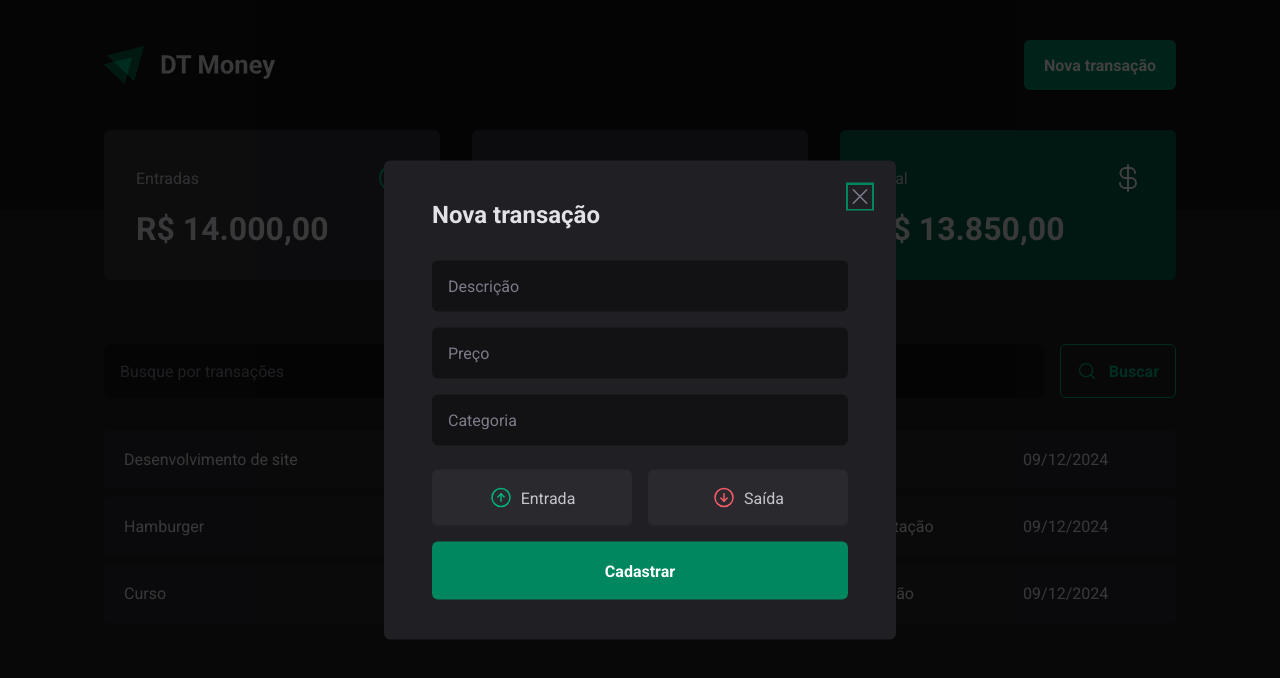
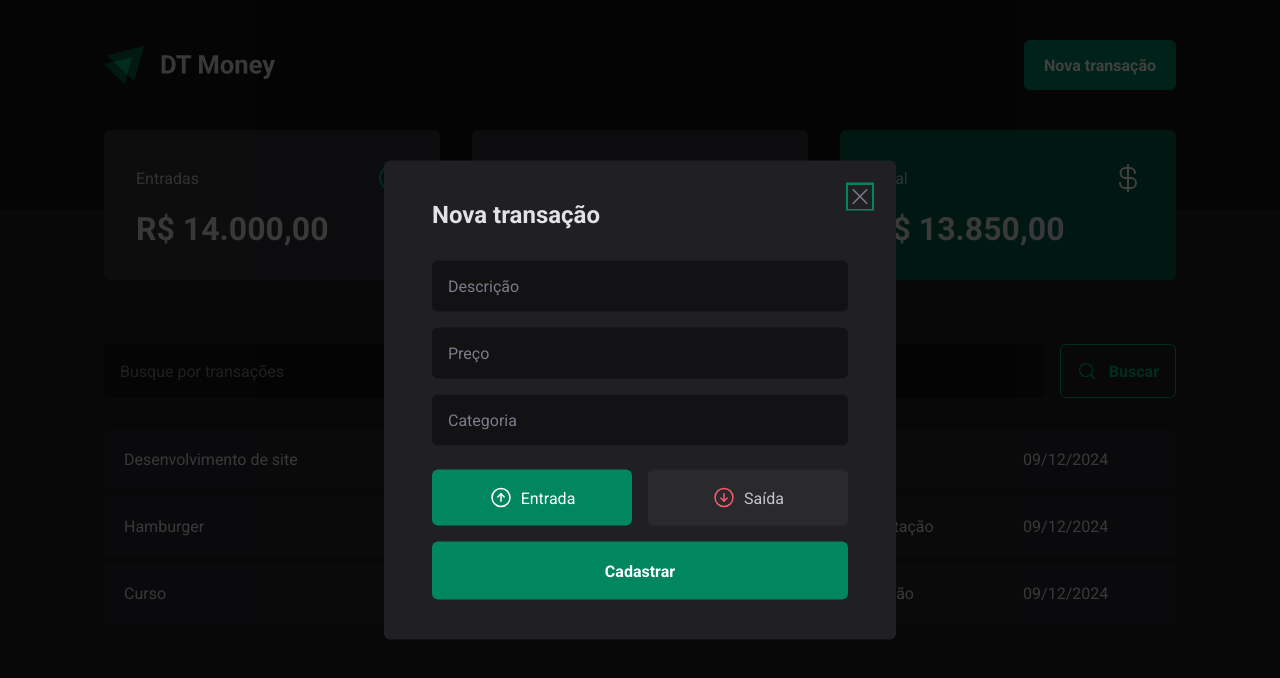
Before and after one commit to JoseGustavoCabralMello/MBA-ProjetoDTMoney, a React (Vite) app: page / in a window 1280 px wide. Both pictures are taken after a click on the button "Nova transação". Shown: the top 678 px of the page. Built offline with nearby package versions, Linux system fonts and the light colour scheme; data requests are answered from the project's data file.

Commit message:
Conexão com a API - Controlled components

```diff
--- a/src/components/NewTrasnactionModal/index.tsx
+++ b/src/components/NewTrasnactionModal/index.tsx
@@ -1,5 +1,5 @@
 import { ArrowCircleDown, ArrowCircleUp, X } from 'phosphor-react';
-import { useForm } from 'react-hook-form';
+import { Controller, useForm } from 'react-hook-form';
 import { zodResolver } from '@hookform/resolvers/zod';
 import * as Dialog from '@radix-ui/react-dialog';
 import * as z from 'zod';
@@ -10,18 +10,22 @@
   description: z.string(),
   price: z.number(),
   category: z.string(),
- // type: z.enum(['income', 'outcome']),
+  type: z.enum(['income', 'outcome']),
 })
 
 type NewTransactionFormInputs = z.infer<typeof newTransactionFormSchema>;
 
 export function NewTransactionModal() {
   const {
+    control,
     register,
     handleSubmit,
     formState: { isSubmitting }
   } = useForm<NewTransactionFormInputs>({
-    resolver: zodResolver(newTransactionFormSchema)
+    resolver: zodResolver(newTransactionFormSchema),
+    defaultValues: {
+      type: 'income'
+    }
   })
 
   function handleCreateNewTransaction(data: NewTransactionFormInputs) {
@@ -59,7 +63,15 @@
             {...register('category')}
           />
 
-          <TransactionType>
+          <Controller
+            control={control}
+            name='type'
+            render={({ field }) => {
+              return (
+                <TransactionType
+                  onValueChange={field.onChange}
+                  value={field.value}
+                >
                   <TransactionTypeButton variant='income' value='income'>
                     <ArrowCircleUp size={24} />
                     Entrada
@@ -70,6 +82,9 @@
                     Saída
                   </TransactionTypeButton>
                 </TransactionType>
+              )
+            }}
+          />
 
           <button type="submit" disabled={isSubmitting}>
             Cadastrar
```
Lines whose indentation alone changed are shown as unchanged.
